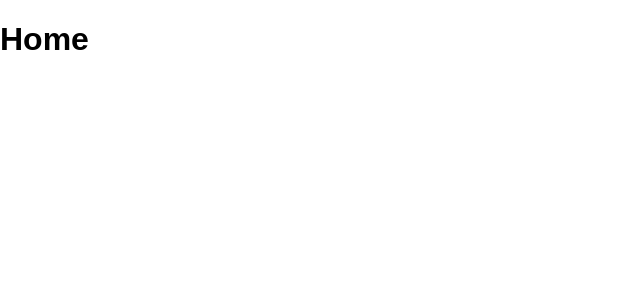
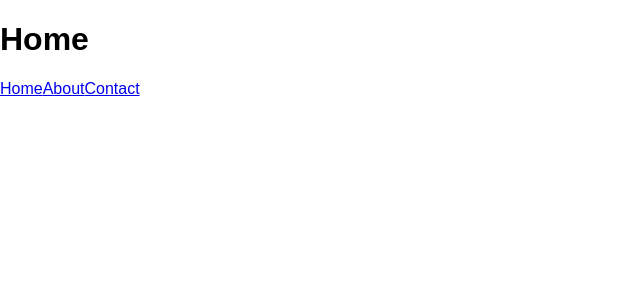
Before and after one commit to shubhSaxena/react-demo, a React (Create React App) app: page / in a window 1280 px wide. Shown: the top 300 px of the page, without its empty margins (0-640 px from the left). Built offline with nearby package versions, Linux system fonts and the light colour scheme.

Commit message:
links in router

```diff
--- a/src/App.js
+++ b/src/App.js
@@ -1,9 +1,15 @@
 import React from 'react';
-import {Router, Route, browserHistory } from 'react-router';
+import {Router, Route, browserHistory, Link } from 'react-router';
 
-const Home = () => <div><h1>Home</h1></div>;
-const About = () => <div><h1>About</h1></div>;
-const Contact = () => <div><h1>Contact</h1></div>;
+const Home = () => <div><h1>Home</h1><Links /></div>;
+const About = () => <div><h1>About</h1><Links /></div>;
+const Contact = () => <div><h1>Contact</h1><Links /></div>;
+const Links = () =>
+<nav>
+ <Link to="/">Home</Link>
+ <Link to="/about">About</Link>
+ <Link to="/contact">Contact</Link>
+</nav>
 
 class App extends React.Component {
   render() {
```
